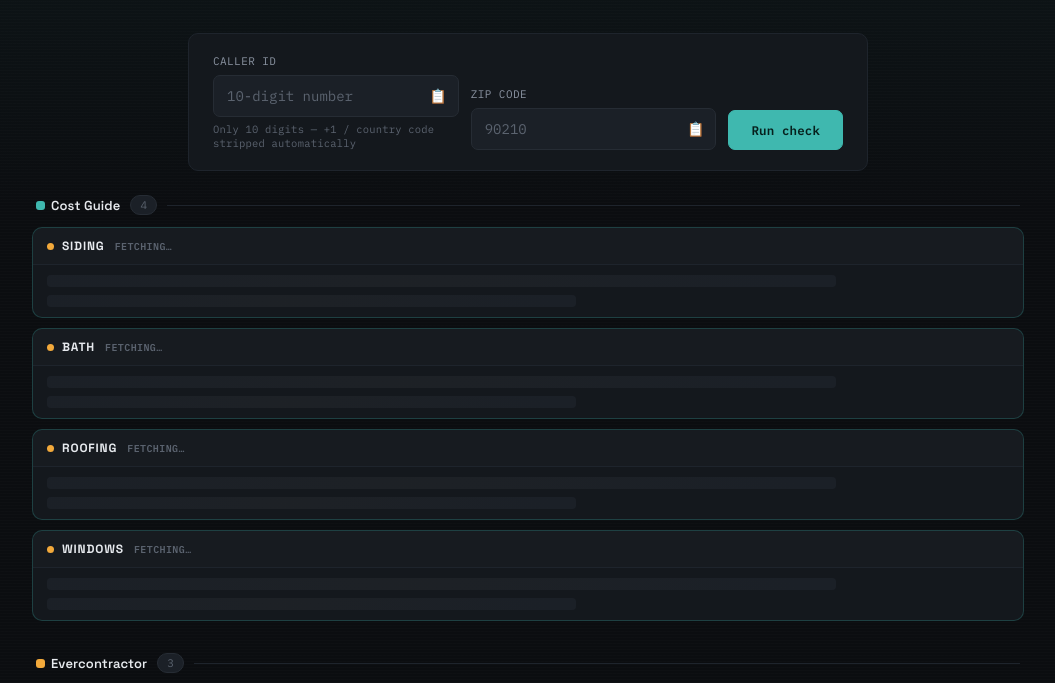
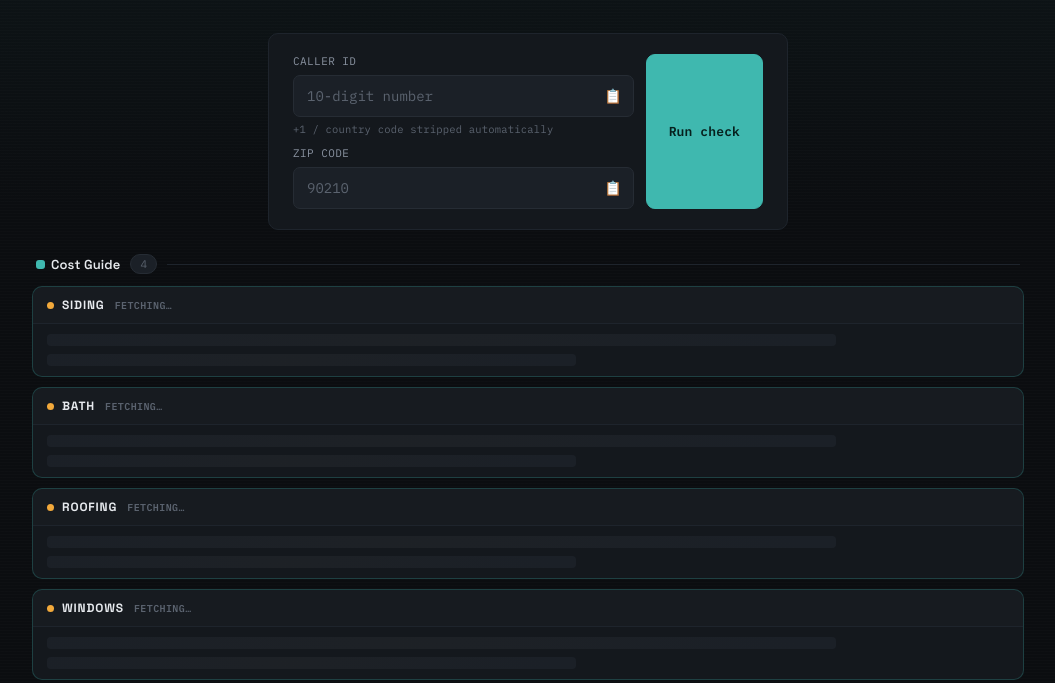
Before and after one commit to osamaaltaf-pk/RTB-PULSE-PLUS, a website: page index.html in a window 1280 px wide. Shown: the part 105-788 px from the top of the page, without its empty margins (112-1167 px from the left). Drawn offline with Linux system fonts and the light colour scheme.

Commit message:
Form: stacked inputs left + tall Run button right, centered 520px

```diff
--- a/css/style.css
+++ b/css/style.css
@@ -247,15 +247,38 @@ textarea { resize: vertical; min-height: 64px; line-height: 1.5; }
 
 .query-bar {
   display: flex;
+  flex-direction: row;
+  align-items: stretch;
   gap: 12px;
-  align-items: flex-end;
   padding: 20px 24px;
   margin: 0 auto 20px;
-  max-width: 680px;
+  max-width: 520px;
 }
-.query-bar .field { flex: 1; min-width: 0; }
-.query-bar .field.zip { flex: 1; max-width: none; }
-.query-bar .btn-primary { flex: none; white-space: nowrap; align-self: flex-end; padding: 11px 22px; }
+
+/* Left column: stacked inputs */
+.query-inputs {
+  flex: 1;
+  display: flex;
+  flex-direction: column;
+  gap: 10px;
+  min-width: 0;
+}
+.query-inputs .field { margin: 0; }
+
+/* Right column: tall run button */
+.query-run-btn {
+  flex: none;
+  align-self: stretch;
+  padding: 0 22px;
+  writing-mode: horizontal-tb;
+  display: flex;
+  align-items: center;
+  justify-content: center;
+  gap: 7px;
+  border-radius: 9px;
+  font-size: 13px;
+  min-width: 110px;
+}
 
 /* ── Summary bar ─────────────────────────────────────────── */
 
@@ -661,8 +684,8 @@ textarea { resize: vertical; min-height: 64px; line-height: 1.5; }
 .toast.show { opacity: 1; transform: translateX(-50%) translateY(-4px); }
 
 @media (max-width: 640px) {
-  .query-bar { flex-direction: column; align-items: stretch; }
-  .query-bar .btn-primary { width: 100%; justify-content: center; }
+  .query-bar { flex-direction: column; max-width: 100%; }
+  .query-run-btn { width: 100%; padding: 13px; justify-content: center; }
   .summary-bar { grid-template-columns: repeat(2, 1fr); }
   .card-header { flex-wrap: wrap; }
 }
--- a/index.html
+++ b/index.html
@@ -25,13 +25,15 @@
   </div>
 
   <form id="query-form" class="panel query-bar">
+    <!-- Left: stacked inputs -->
+    <div class="query-inputs">
       <div class="field">
         <label for="caller-id">Caller ID</label>
         <div class="input-wrap">
           <input type="text" id="caller-id" placeholder="10-digit number" autocomplete="off" maxlength="10" inputmode="numeric" />
           <button type="button" class="paste-btn" data-target="caller-id" data-type="phone" title="Paste from clipboard">📋</button>
         </div>
-      <div class="input-hint">Only 10 digits — +1 / country code stripped automatically</div>
+        <div class="input-hint">+1 / country code stripped automatically</div>
       </div>
       <div class="field zip" id="zip-field" style="display:none;">
         <label for="zip">Zip code</label>
@@ -40,7 +42,9 @@
           <button type="button" class="paste-btn" data-target="zip" data-type="zip" title="Paste from clipboard">📋</button>
         </div>
       </div>
-    <button type="submit" class="btn btn-primary" id="run-btn">
+    </div>
+    <!-- Right: run button -->
+    <button type="submit" class="btn btn-primary query-run-btn" id="run-btn">
       <span class="pulse-dot" style="display:none" id="run-dot"></span>
       Run check
     </button>
```
Lines whose indentation alone changed are shown as unchanged.
